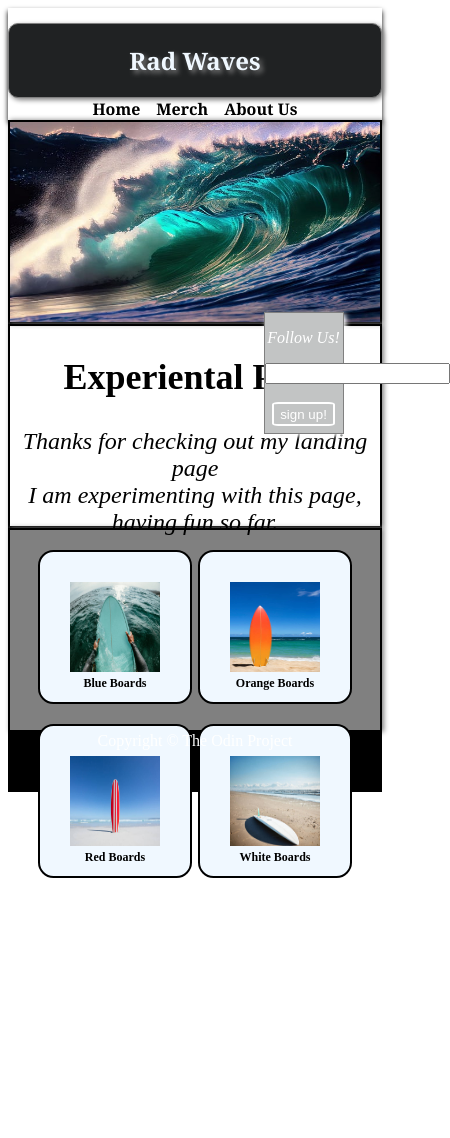
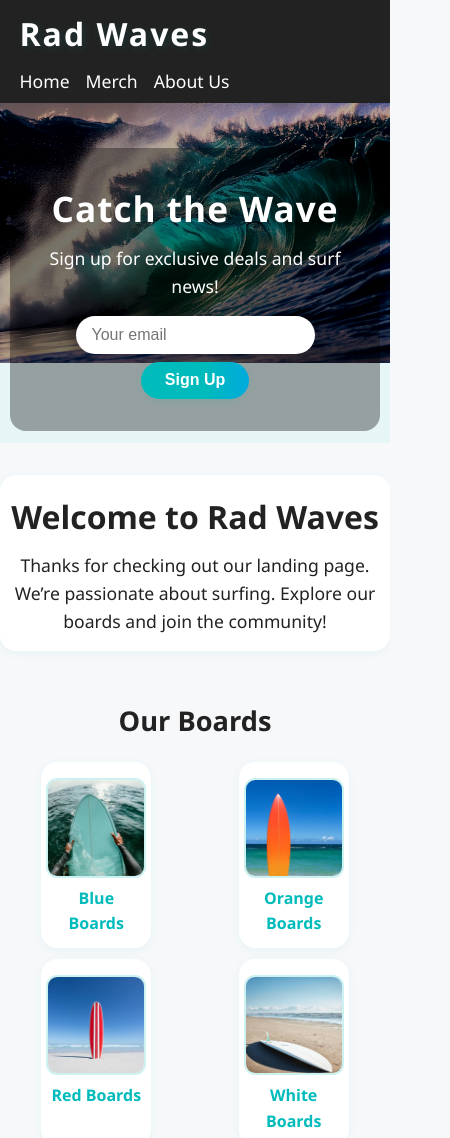
Before and after one commit to ctryon85/landing-Page-TOP, a plain HTML site: page index.html in a window 390 px wide. Shown: the top 1138 px of the page, 450 px wide, since content can reach past the window. Before the commit the page ends 878 px from the top, so only its background shows below. Drawn offline with Linux system fonts and the light colour scheme.

Commit message:
cleaned up, mode mobile responsive

```diff
--- a/index.html
+++ b/index.html
@@ -4,49 +4,73 @@
     <meta charset="UTF-8">
     <meta http-equiv="X-UA-Compatible" content="IE=edge">
     <meta name="viewport" content="width=device-width, initial-scale=1.0">
-    <title>Practice js</title>
+    <title>Rad Waves | Surf Shop</title>
     <link rel="stylesheet" href="sytles.css">
 </head>
 <body>
-  <script>
-      console.log("Hello, World");
-  </script>
+
 <header class="header">
+    <div class="container header-flex">
         <div class="logo">
-        <h2>Rad Waves</h2>
+            <h1>Rad Waves</h1>
         </div>
-    <nav class="links">
+        <nav class="nav">
             <ul>
-            <li>Home</li>
-            <li>Merch</li>
-            <li>About Us</li>
+                <li><a href="#">Home</a></li>
+                <li><a href="#">Merch</a></li>
+                <li><a href="#">About Us</a></li>
             </ul>
         </nav>
+    </div>
 </header>
 
-<div class="box-1">
-<!-- image of wave is free img from https://pixabay.com/images/search/wave/ -->
-    <img href="https://pixabay.com/images/search/wave/" src="images/waves.jpeg">
-    <div class="small-box">
-        <p><em>Follow Us!</em></p>
-        <input> <br> <br>
-        <button class="top-button">sign up!</button>
+<main>
+    <section class="hero">
+        <img class="hero-img" src="images/waves.jpeg" alt="Ocean waves background">
+        <div class="hero-content">
+            <h2>Catch the Wave</h2>
+            <p>Sign up for exclusive deals and surf news!</p>
+            <form class="signup-form">
+                <input type="email" placeholder="Your email" aria-label="Email address" required>
+                <button type="submit" class="top-button">Sign Up</button>
+            </form>
+        </div>
+    </section>
+
+    <section class="about">
+        <h2>Welcome to Rad Waves</h2>
+        <p>Thanks for checking out our landing page.<br>
+            We’re passionate about surfing. Explore our boards and join the community!</p>
+    </section>
+
+    <section class="boards">
+        <h2>Our Boards</h2>
+        <div class="boards-grid">
+            <div class="board-card">
+                <img src="images/blueboard.jpeg" alt="Blue surfboard">
+                <span>Blue Boards</span>
+            </div>
+            <div class="board-card">
+                <img src="images/red-orange-board.jpeg" alt="Red-orange surfboard">
+                <span>Orange Boards</span>
+            </div>
+            <div class="board-card">
+                <img src="images/redboard.jpeg" alt="Red surfboard">
+                <span>Red Boards</span>
+            </div>
+            <div class="board-card">
+                <img src="images/white-board.jpeg" alt="White surfboard">
+                <span>White Boards</span>
             </div>
         </div>
-<div class="box-2">
-    <h2>Experiental Page</h2>
-    <p><em>Thanks for checking out my landing page <br>
-    I am experimenting with this page, having fun so far.</em></p>
+    </section>
+</main>
+
+<footer>
+    <div class="container">
+        <p>&copy; 2025 Rad Waves. Inspired by The Odin Project.</p>
     </div>
-<div class="box-3">
-    <div class="small-box1"><img src="images/blueboard.jpeg" alt="blues-surf-board">Blue Boards</div>
-    <div class="small-box2"><img src="images/red-orange-board.jpeg" alt="red-orange-surf-board">Orange Boards</div>
-    <div class="small-box3"><img src="images/redboard.jpeg" alt="red-surf-board">Red Boards</div>
-    <div class="small-box4"><img src="images/white-board.jpeg" alt="white-surf-board">White Boards</div>
-<!-- free images from https://www.gettyimages.com/photos/surfboard -->
-</div>
-<div class="box-4"></div>
-<footer>Copyright © The Odin Project</footer>
+</footer>
 
 </body>
 </html>
--- a/sytles.css
+++ b/sytles.css
@@ -1,118 +1,248 @@
 
 
 
-header {
-
-    display: inline-block;
-    text-align: center;
-    font-family: Cambria, Cochin, Georgia, Times, 'Times New Roman', serif;
-    font-weight: bold;
-    width: 100%;
-    height: 80%;
-    box-shadow: 0px 3px 5px black;
+/* Reset & base styles */
+* {
+    box-sizing: border-box;
+    margin: 0;
+    padding: 0;
+}
+body {
+    font-family: 'Segoe UI', Arial, sans-serif;
+    background: #f6f8fa;
+    color: #222;
+    line-height: 1.6;
+}
+a {
+    color: inherit;
     text-decoration: none;
-
+    transition: color 0.2s;
+}
+a:hover {
+    color: #0bb;
 }
 
-.logo {
-    text-shadow: 3px 3px 5px gray;
-    background-color: rgb(32, 34, 35);
-    margin-top: 15px;
-    margin-left: 0px;
-    border: solid 1px gray;
-    border-radius: 10px;
-    box-shadow: 2px 2px 5px gray;
-    color: aliceblue;
-
-}
-ul {
-    list-style-type: none;
-    padding: 0px;
-    margin: 0px;
-    display: flex;
-    justify-content: center;
-    gap: 16px;
+/* Container */
+.container {
+    width: 90%;
+    max-width: 1200px;
+    margin: 0 auto;
 }
 
-.box-1 {
-    width: 100;
-    height: 200px;
-    border: 2px solid black;
-    box-shadow: 2px 0px 5px gray;
-
+/* Header */
+.header {
+    background: #222;
+    color: #fff;
+    box-shadow: 0 2px 8px rgba(0,0,0,0.08);
+    padding: 0.5rem 0;
 }
-img{
-    width: 100%;
-    height: 100%;
+.header-flex {
+    display: flex;
+    align-items: center;
+    justify-content: space-between;
+}
+.logo h1 {
+    font-size: 2rem;
+    letter-spacing: 2px;
+    text-shadow: 2px 2px 8px #0bb2;
+}
+.nav ul {
+    display: flex;
+    gap: 2rem;
+    list-style: none;
+}
+.nav li {
+    font-weight: 500;
+    font-size: 1.1rem;
 }
 
-.small-box {
-    background-color: hwb(165 76% 23%);
-    height: 120px;
-    width: 20%;
-    border: 1px solid gray;
+/* Hero Section */
+.hero {
+    position: relative;
+    display: flex;
+    flex-direction: column;
+    align-items: center;
+    justify-content: center;
+    min-height: 340px;
+    background: #0bb1;
+    overflow: hidden;
+    margin-bottom: 2rem;
+}
+.hero-img {
+    width: 100%;
+    height: 260px;
+    object-fit: cover;
+    filter: brightness(0.7) contrast(1.1);
+    position: absolute;
+    top: 0; left: 0; right: 0; bottom: 0;
+    z-index: 1;
+}
+.hero-content {
+    position: relative;
+    z-index: 2;
+    color: #fff;
     text-align: center;
-    box-shadow: 2px 2px 5px;
-    bottom: 80%;
-    position: absolute;
-    bottom: 45%;
-    margin-bottom: 30px;
-    margin-left: 65%;
-    color: white;
-
+    padding: 2rem 1rem;
+    background: rgba(0,0,0,0.35);
+    border-radius: 1rem;
+    margin-top: 2rem;
+    max-width: 95vw;
+}
+.hero-content h2 {
+    font-size: 2.2rem;
+    margin-bottom: 0.5rem;
+    letter-spacing: 1px;
+}
+.hero-content p {
+    font-size: 1.1rem;
+    margin-bottom: 1rem;
+}
+.signup-form {
+    display: flex;
+    gap: 0.5rem;
+    justify-content: center;
+    flex-wrap: wrap;
+}
+.signup-form input[type="email"] {
+    padding: 0.6rem 1rem;
+    border-radius: 2rem;
+    border: none;
+    font-size: 1rem;
+    min-width: 180px;
+    outline: none;
+}
+.top-button {
+    background: linear-gradient(90deg, #0bb 60%, #0ad 100%);
+    color: #fff;
+    border: none;
+    border-radius: 2rem;
+    padding: 0.6rem 1.5rem;
+    font-size: 1rem;
+    font-weight: 600;
+    cursor: pointer;
+    box-shadow: 0 2px 8px #0bb2;
+    transition: background 0.2s, transform 0.2s;
+}
+.top-button:hover {
+    background: linear-gradient(90deg, #0ad 60%, #0bb 100%);
+    transform: translateY(-2px) scale(1.04);
 }
 
-.top-button {
-    background-color: hwb(165 76% 23%);
-    border-radius: 10%;
-    height: 20%;
-    border: 2px solid white;
-    color: white;
+/* About Section */
+.about {
+    background: #fff;
+    border-radius: 1rem;
+    box-shadow: 0 2px 8px #0bb1;
+    padding: 2rem 1rem;
+    margin: 2rem auto;
+    text-align: center;
+    max-width: 700px;
+}
+.about h2 {
+    font-size: 2rem;
+    margin-bottom: 0.5rem;
+}
+.about p {
+    font-size: 1.1rem;
 }
 
-.box-2 {
-    width: 100;
-    height: 200px;
-    border: 2px solid black;
-    box-shadow: 2px 0px 5px gray;
-    font-size: 24px;
+/* Boards Section */
+.boards {
+    margin: 2rem 0;
     text-align: center;
 }
-
-.box-3 {
-    background-color: gray;
-    width: 100;
-    height: 200px;
-    border: 2px solid black;
-    box-shadow: 2px 0px 5px gray;
-    font-size: 24px;
-    text-align: center;
+.boards h2 {
+    font-size: 1.7rem;
+    margin-bottom: 1.2rem;
+}
+.boards-grid {
+    display: grid;
+    grid-template-columns: 1fr 1fr;
+    gap: 1.5rem;
+    justify-items: center;
+    max-width: 700px;
+    margin: 0 auto;
+}
+.board-card {
+    background: #fff;
+    border-radius: 1rem;
+    box-shadow: 0 2px 8px #0bb1;
+    padding: 1rem 0.5rem 0.7rem 0.5rem;
+    display: flex;
+    flex-direction: column;
+    align-items: center;
+    width: 140px;
+    transition: transform 0.18s, box-shadow 0.18s;
+}
+.board-card:hover {
+    transform: translateY(-4px) scale(1.04);
+    box-shadow: 0 6px 18px #0bb2;
+}
+.board-card img {
+    width: 100px;
+    height: 100px;
+    object-fit: cover;
+    border-radius: 0.7rem;
+    margin-bottom: 0.5rem;
+    border: 2px solid #0bb3;
+}
+.board-card span {
+    font-weight: 600;
+    font-size: 1rem;
+    color: #0bb;
 }
 
-.small-box1, .small-box2, .small-box3, .small-box4 {
-    padding: 30px;
-    display: flex;
-    justify-content: center;
-    gap: 16px;
-    height: 90px;
-    width: 90px;
-    border: 2px solid black;
-    margin-top: 20px;
-    display: inline-block;
-    border-radius: 10%;
-    background-color: aliceblue;
-    font-size: 12px;
-    font-weight: 800;
-    /* https://www.gettyimages.com/photos/surfboard (free images) */
+/* Footer */
+footer {
+    background: #222;
+    color: #fff;
+    text-align: center;
+    padding: 1.2rem 0 0.7rem 0;
+    margin-top: 2rem;
+    font-size: 1rem;
+    letter-spacing: 1px;
 }
 
+/* Responsive Styles */
+@media (min-width: 700px) {
+    .hero {
+        min-height: 420px;
+    }
+    .hero-img {
+        height: 420px;
+    }
+    .hero-content {
+        margin-top: 3rem;
+        padding: 3rem 2rem;
+        max-width: 500px;
+    }
+    .boards-grid {
+        grid-template-columns: repeat(4, 1fr);
+        gap: 2rem;
+    }
+    .board-card {
+        width: 160px;
+    }
+}
 
-footer {
-    background-color: black;
-    height: 60px;
-    width: 100%;
-    color: white;
-    text-align: center;
-    margin-top: 0px;
-    padding: 0px;
+@media (max-width: 500px) {
+    .header-flex {
+        flex-direction: column;
+        gap: 0.5rem;
+        align-items: flex-start;
+    }
+    .nav ul {
+        gap: 1rem;
+        font-size: 0.98rem;
+    }
+    .about, .boards {
+        padding: 1rem 0.2rem;
+    }
+    .boards-grid {
+        grid-template-columns: 1fr 1fr;
+        gap: 0.7rem;
+    }
+    .board-card {
+        width: 110px;
+    }
 }
```
Lines whose indentation alone changed are shown as unchanged.
